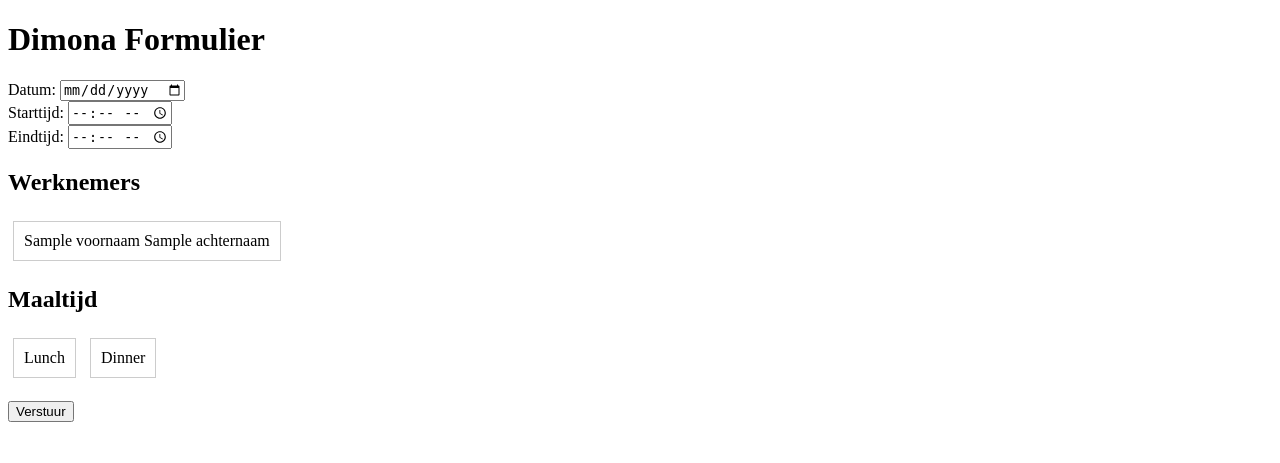
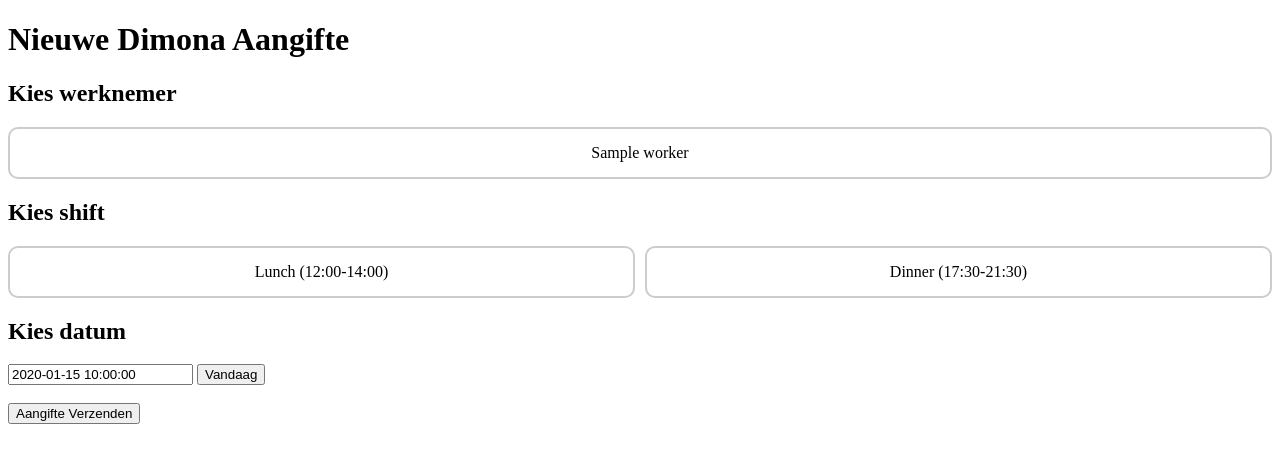
Before and after one commit to petitthai/dimona-app, a Flask app: template templates/form.html in a window 1280 px wide. Shown: the top 463 px of the page. Run offline with Flask 3, Linux system fonts and the light colour scheme; the template is opened without the code that fills it: most values are stand-ins (such as "Sample title", 1, 10 or a date in 2020).

Commit message:
Update form.html

```diff
--- a/templates/form.html
+++ b/templates/form.html
@@ -1,41 +1,58 @@
-<!doctype html>
+<!DOCTYPE html>
 <html>
 <head>
-    <title>Dimona Formulier</title>
+    <title>Dimona Aangifte</title>
     <style>
-        .tile { display: inline-block; padding: 10px; margin: 5px; border: 1px solid #ccc; cursor: pointer; }
-        .selected { background-color: #8f8; }
+        .grid { display: flex; flex-wrap: wrap; gap: 10px; }
+        .tile {
+            border: 2px solid #ccc;
+            padding: 15px;
+            border-radius: 10px;
+            text-align: center;
+            cursor: pointer;
+            flex: 1 1 150px;
+        }
+        .tile.selected { background: #4caf50; color: white; border-color: #388e3c; }
+        .hidden { display: none; }
     </style>
     <script>
-        function toggleSelection(tile) {
-            tile.classList.toggle("selected");
-            const checkbox = tile.querySelector("input");
-            checkbox.checked = !checkbox.checked;
+        function selectTile(name, value) {
+            document.querySelectorAll("." + name + "-tile").forEach(t => t.classList.remove("selected"));
+            document.getElementById(name + "_input").value = value;
+            document.getElementById(name + "_tile_" + value).classList.add("selected");
+        }
+        function setToday() {
+            const today = "{{ today }}";
+            document.getElementById("date_input").value = today;
         }
     </script>
 </head>
 <body>
-    <h1>Dimona Formulier</h1>
-    <form method="post">
-        <label>Datum: <input type="date" name="date" required></label><br>
-        <label>Starttijd: <input type="time" name="start_time" required></label><br>
-        <label>Eindtijd: <input type="time" name="end_time" required></label><br>
-        <h2>Werknemers</h2>
-        {% for w in workers %}
-        <div class="tile" onclick="toggleSelection(this)">
-            <input type="checkbox" name="worker_id" value="{{ w.id }}" style="display:none;">
-            {{ w.voornaam }} {{ w.achternaam }}
+    <h1>Nieuwe Dimona Aangifte</h1>
+    <form method="POST" action="/submit">
+        <h2>Kies werknemer</h2>
+        <div class="grid">
+            {% for worker in workers %}
+            <div class="tile worker-tile" id="worker_id_tile_{{ worker.id }}" onclick="selectTile('worker_id', '{{ worker.id }}')">
+                {{ worker.name }}
+            </div>
+            {% endfor %}
         </div>
-        {% endfor %}
-        <h2>Maaltijd</h2>
-        <div class="tile" onclick="document.getElementById('meal_lunch').checked=true">Lunch
-            <input type="radio" name="meal" value="Lunch" id="meal_lunch" style="display:none;">
+        <input type="hidden" name="worker_id" id="worker_id_input" required>
+
+        <h2>Kies shift</h2>
+        <div class="grid">
+            <div class="tile shift-tile" id="shift_tile_lunch" onclick="selectTile('shift','lunch')">Lunch (12:00-14:00)</div>
+            <div class="tile shift-tile" id="shift_tile_dinner" onclick="selectTile('shift','dinner')">Dinner (17:30-21:30)</div>
         </div>
-        <div class="tile" onclick="document.getElementById('meal_dinner').checked=true">Dinner
-            <input type="radio" name="meal" value="Dinner" id="meal_dinner" style="display:none;">
-        </div>
+        <input type="hidden" name="shift" id="shift_input" required>
+
+        <h2>Kies datum</h2>
+        <input type="text" name="date" id="date_input" value="{{ today }}" required>
+        <button type="button" onclick="setToday()">Vandaag</button>
+
         <br><br>
-        <button type="submit">Verstuur</button>
+        <button type="submit">Aangifte Verzenden</button>
     </form>
 </body>
 </html>
```
